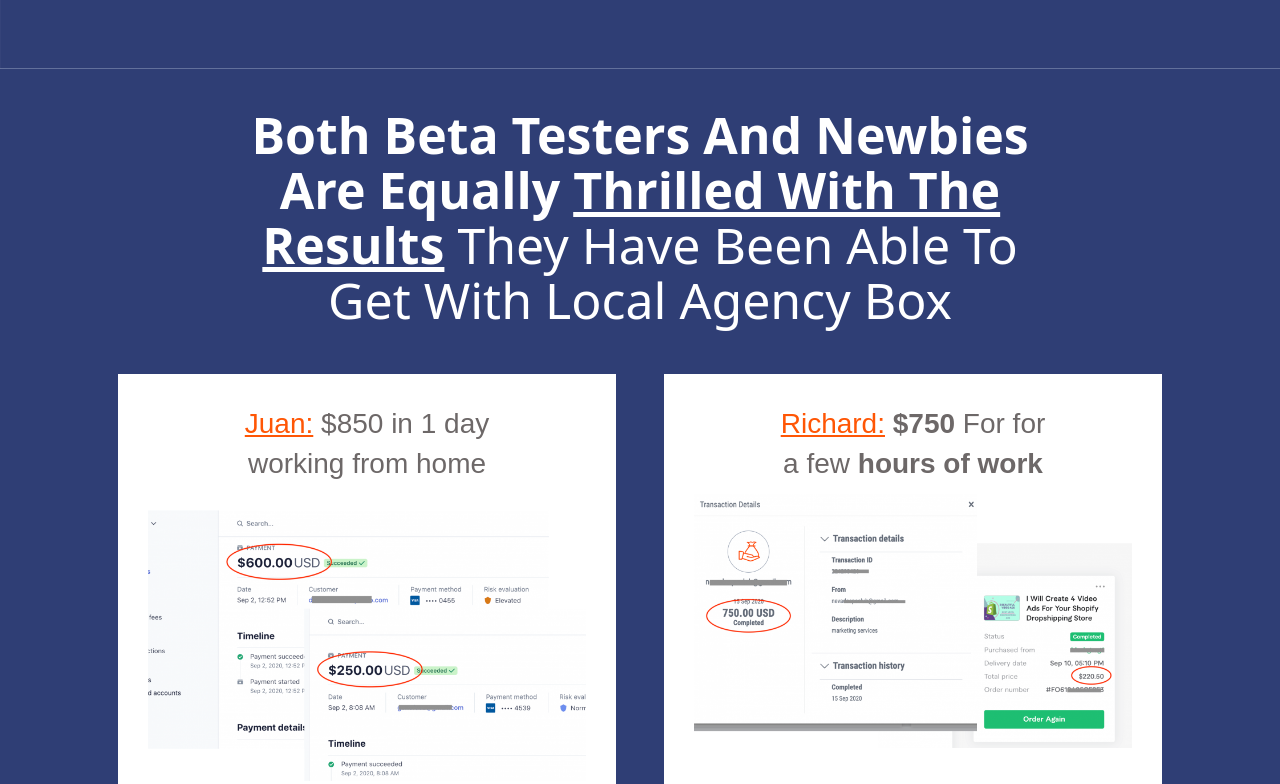
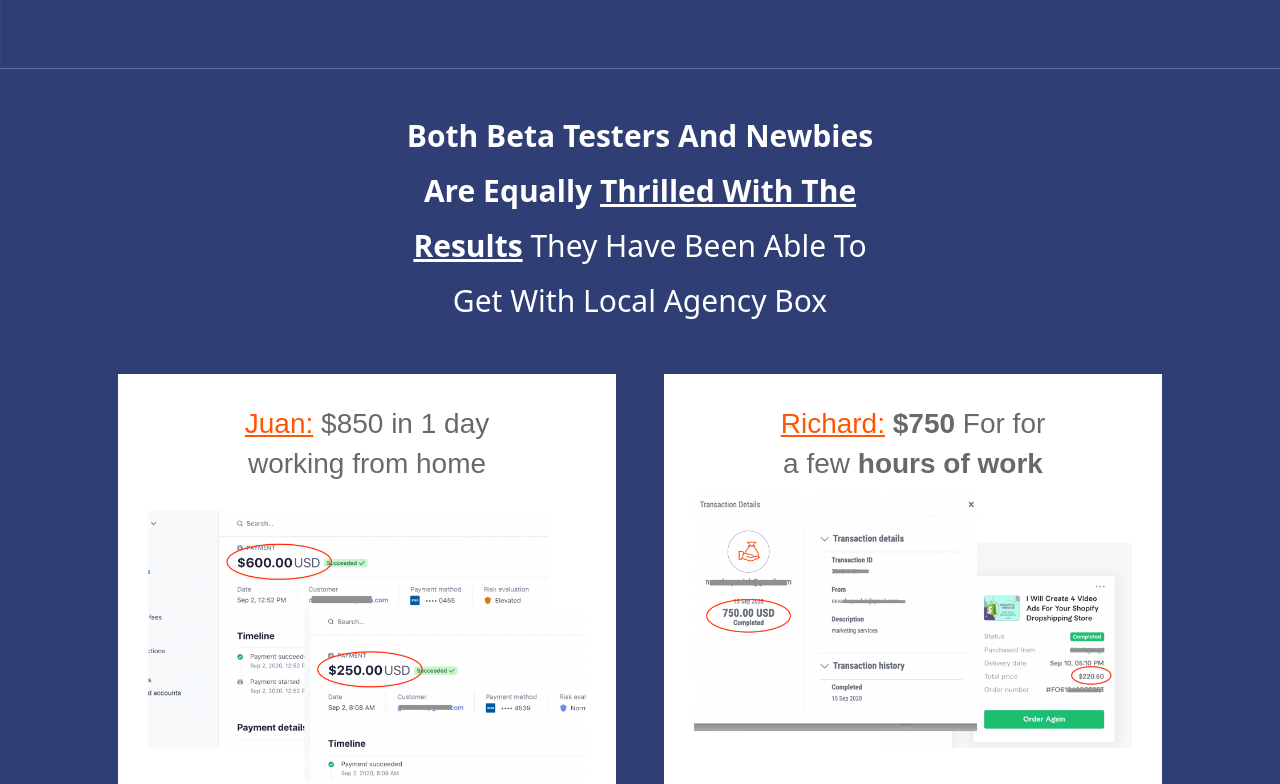
Before and after one commit to danielchukwuemeka/localagencybox, a plain HTML site: page index.html in a window 1280 px wide. Shown: the part 1910-2694 px from the top of the page. Drawn offline with nearby package versions, Linux system fonts and the light colour scheme; no server answers.

Commit message:
4th change

```diff
--- a/css/style.css
+++ b/css/style.css
@@ -11,6 +11,11 @@ body,
     box-sizing: border-box;
     /* overflow:auto; */
 }
+
+h2 {
+   font-size:30px !important;
+}
+
 lottie-player {
     width: 300px !important;
     height: 400px !important;
```
